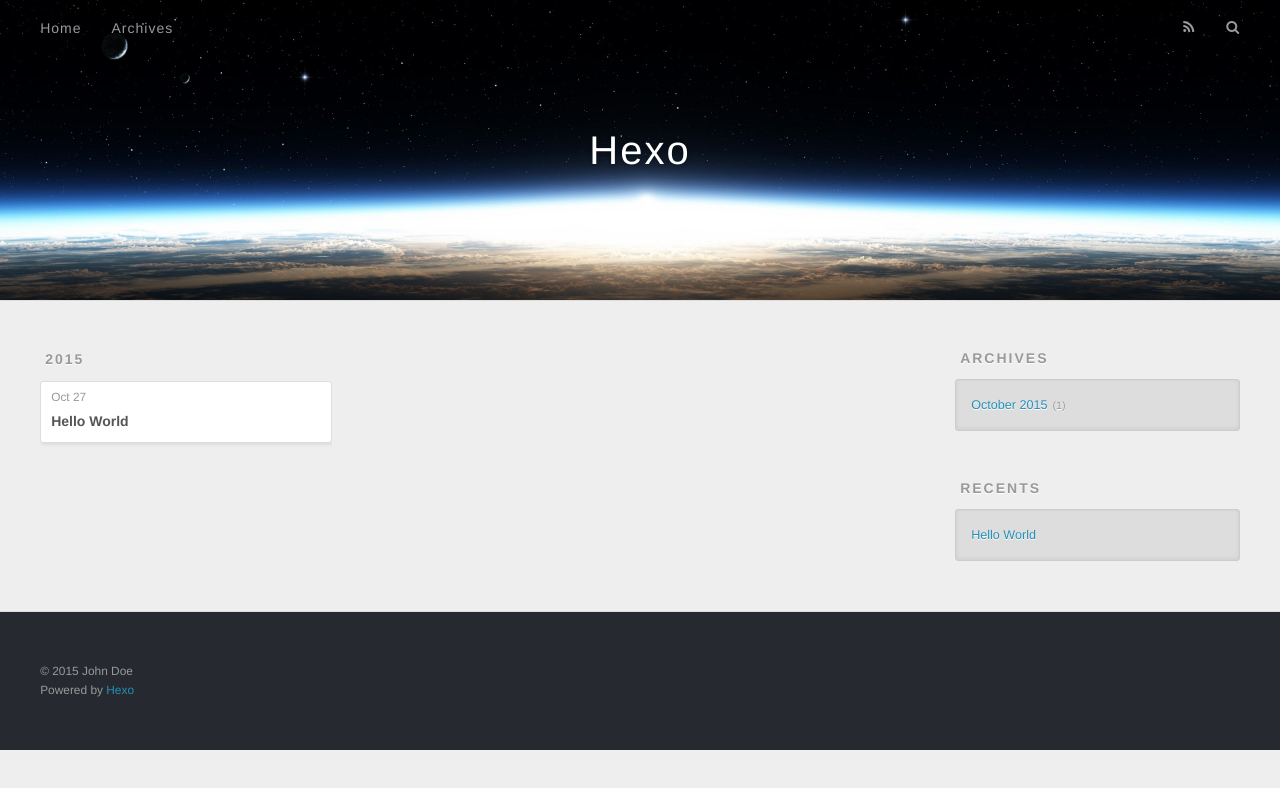
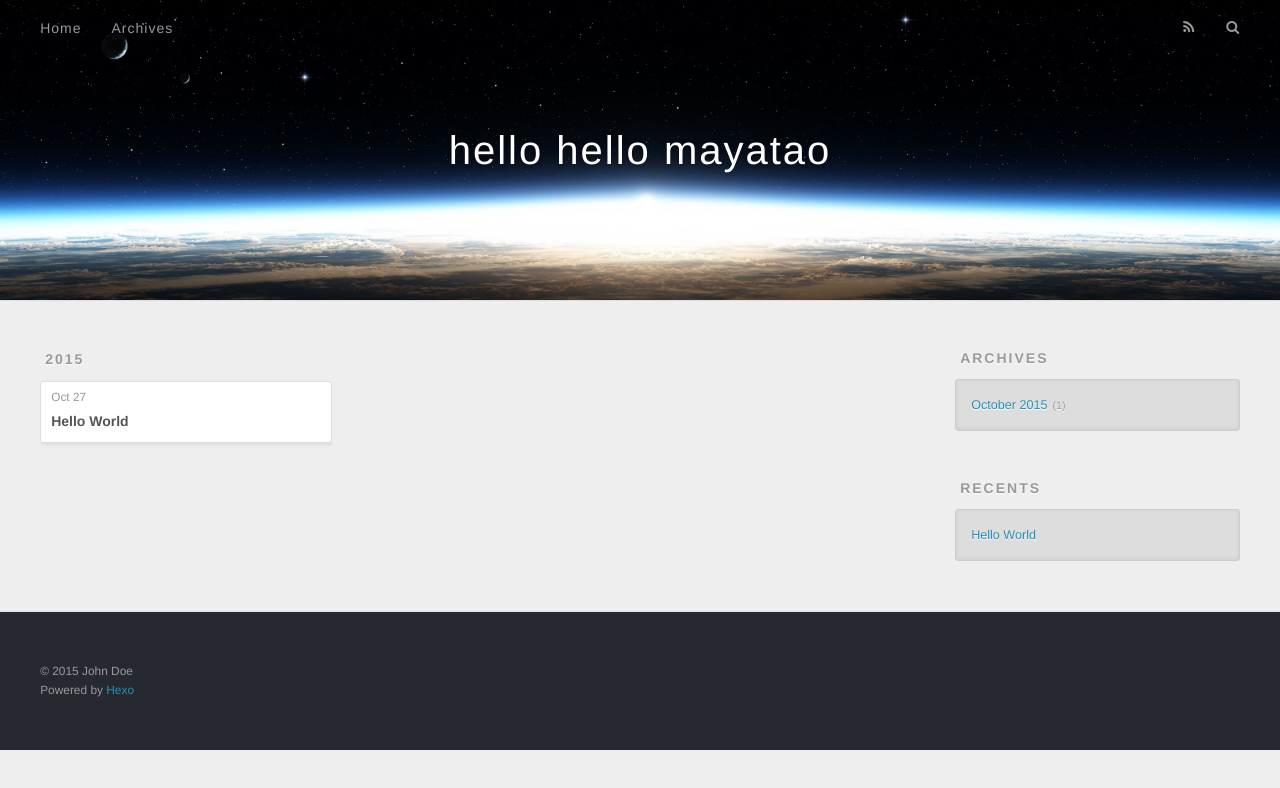
Before and after one commit to Moyatao/moyatao.github.io, a plain HTML site: page archives/2015/10/index.html in a window 1280 px wide. Drawn offline with nearby package versions, Linux system fonts and the light colour scheme.

Commit message:
Site updated: 2015-10-27 23:56:34

```diff
--- a/archives/2015/10/index.html
+++ b/archives/2015/10/index.html
@@ -3,19 +3,19 @@
 <head>
   <meta charset="utf-8">
 
-  <title>Archives: 2015/10 | Hexo</title>
+  <title>Archives: 2015/10 | hello hello mayatao</title>
   <meta name="viewport" content="width=device-width, initial-scale=1, maximum-scale=1">
   <meta name="description">
 <meta property="og:type" content="website">
-<meta property="og:title" content="Hexo">
+<meta property="og:title" content="hello hello mayatao">
 <meta property="og:url" content="http://yoursite.com/archives/2015/10/index.html">
-<meta property="og:site_name" content="Hexo">
+<meta property="og:site_name" content="hello hello mayatao">
 <meta property="og:description">
 <meta name="twitter:card" content="summary">
-<meta name="twitter:title" content="Hexo">
+<meta name="twitter:title" content="hello hello mayatao">
 <meta name="twitter:description">
 
-    <link rel="alternative" href="/atom.xml" title="Hexo" type="application/atom+xml">
+    <link rel="alternative" href="/atom.xml" title="hello hello mayatao" type="application/atom+xml">
 
 
     <link rel="icon" href="/favicon.png">
@@ -33,7 +33,7 @@
   <div id="header-outer" class="outer">
     <div id="header-title" class="inner">
       <h1 id="logo-wrap">
-        <a href="/" id="logo">Hexo</a>
+        <a href="/" id="logo">hello hello mayatao</a>
       </h1>
 
     </div>
```
Also changed, not shown: 2015/10/27/hello-world/index.html (+4 -4 lines), archives/2015/index.html (+6 -6 lines), archives/index.html (+6 -6 lines), index.html (+6 -6 lines).
